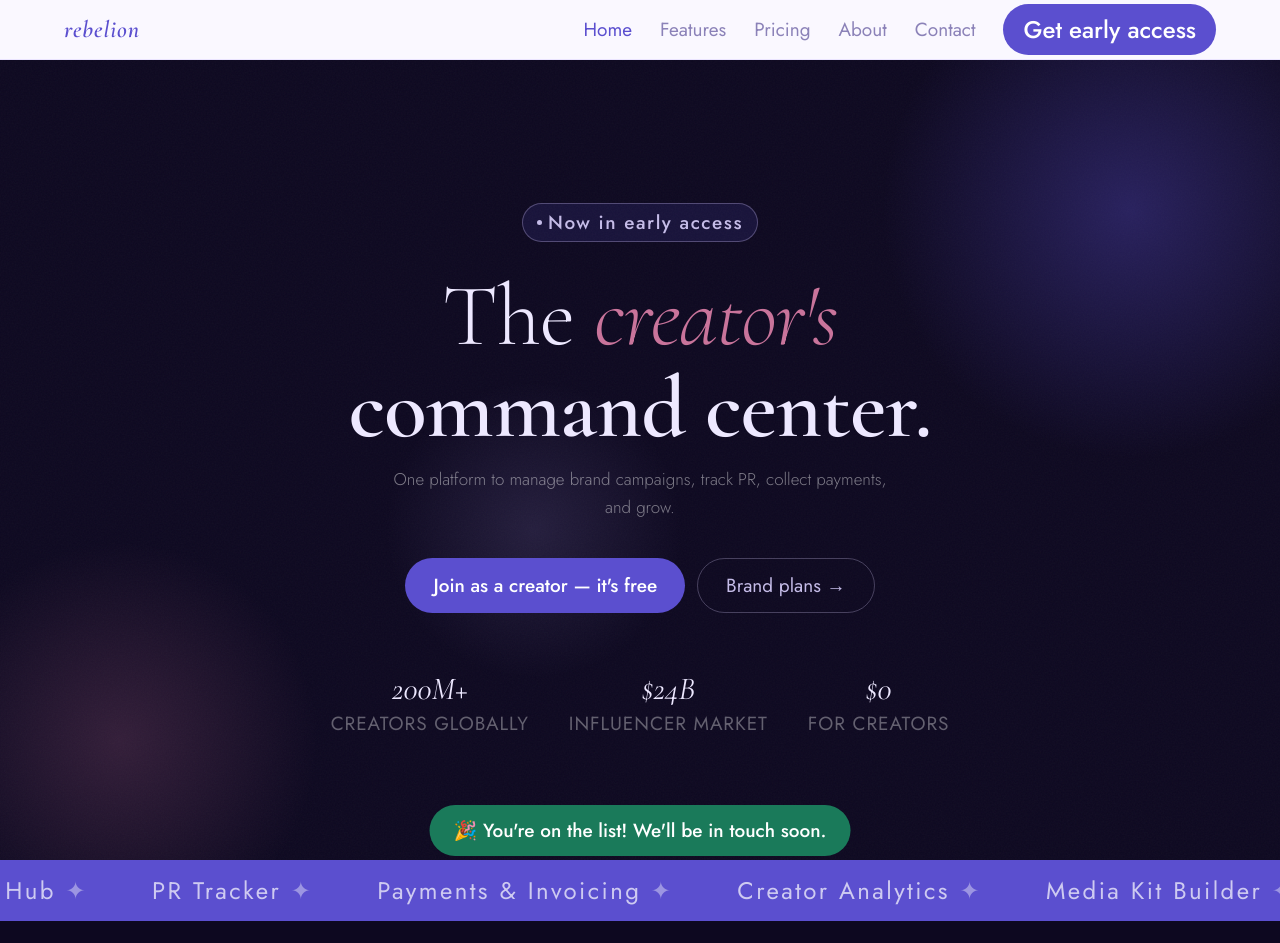
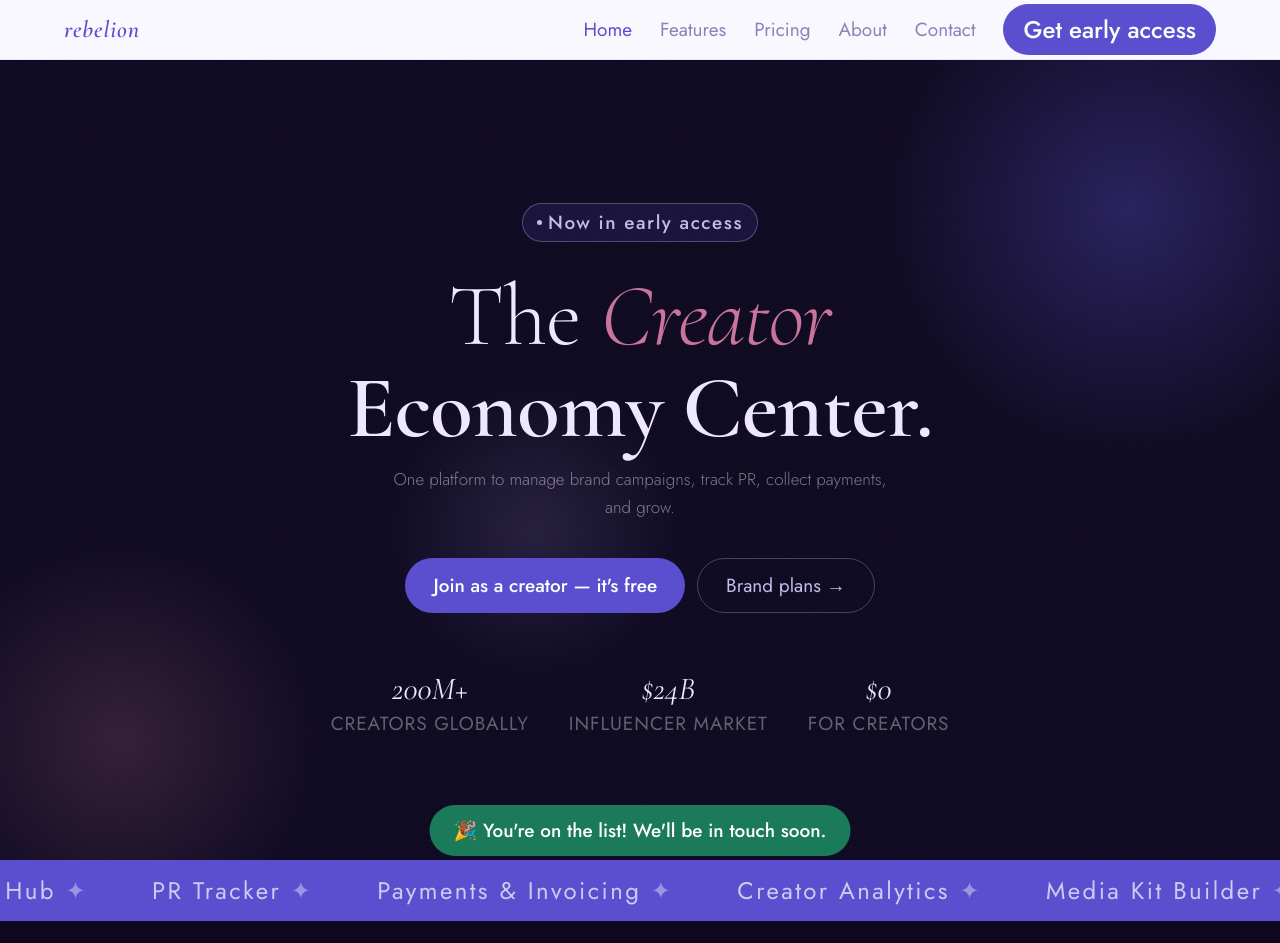
Before and after one commit to keerthishalom-git/rebelion.io, a plain HTML site: page index.html in a window 1280 px wide. Shown: the top 943 px of the page. Drawn offline with nearby package versions, Linux system fonts and the light colour scheme.

Commit message:
Update index.html

```diff
--- a/index.html
+++ b/index.html
@@ -310,7 +310,7 @@ footer{background:var(--dark);padding:60px 5% 30px;}
     <div class="hero-orb3"></div>
     <div class="hero-inner">
       <div class="hero-tag"><span class="hero-tag-dot"></span>Now in early access</div>
-      <h1 class="hero-h1">The <em>creator's</em><br><strong>command center.</strong></h1>
+      <h1 class="hero-h1">The <em>Creator</em><br><strong>Economy Center.</strong></h1>
       <p class="hero-sub">One platform to manage brand campaigns, track PR, collect payments, and grow.</p>
       <div class="hero-btns">
         <button class="btn-primary" onclick="showPage('contact')">Join as a creator — it's free</button>
@@ -637,7 +637,7 @@ footer{background:var(--dark);padding:60px 5% 30px;}
   <div class="footer-grid">
     <div>
       <div class="footer-brand">rebelion</div>
-      <div class="footer-desc">The creator's command center. One platform for campaigns, PR, payments, and growth.</div>
+      <div class="footer-desc">The Creator Economy Center. One platform for campaigns, PR, payments, and growth.</div>
     </div>
     <div>
       <div class="footer-col-h">Product</div>
```
